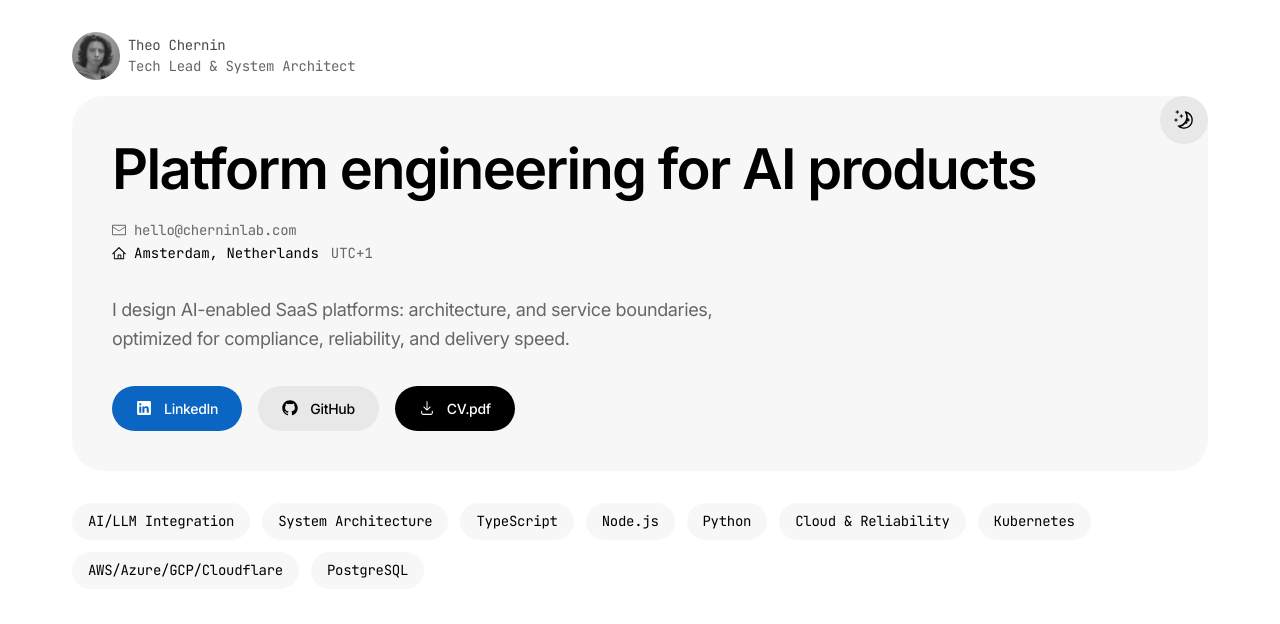
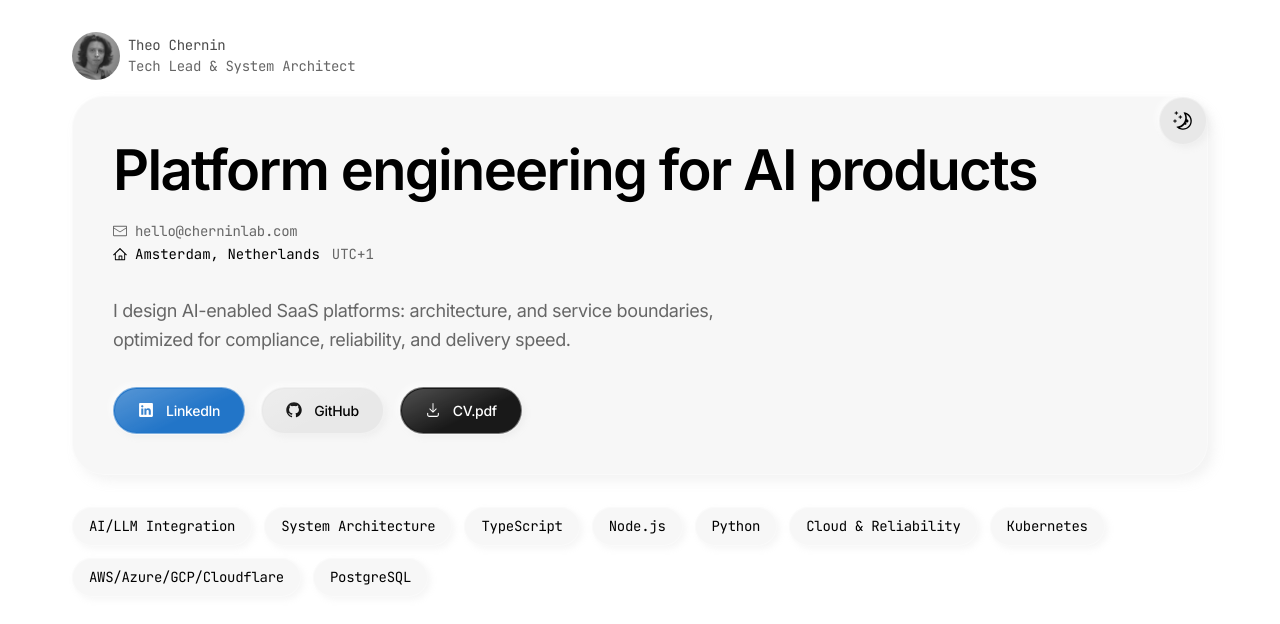
Before and after one commit to cherninlab/fedor-chernin-page, a React (Vite) app: page / in a window 1280 px wide. Shown: the top 624 px of the page. Built offline with nearby package versions, Linux system fonts and the light colour scheme.

Commit message:
Soften neumorphism and add frosted button styling

```diff
--- a/src/App.module.css
+++ b/src/App.module.css
@@ -7,8 +7,9 @@
 .themeToggle {
 	align-items: center;
 	background: var(--toggle-bg);
-	border: none;
+	border: 1px solid var(--surface-highlight-border);
 	border-radius: 24px;
+	box-shadow: var(--surface-shadow-soft);
 	color: var(--primary);
 	cursor: pointer;
 	display: flex;
@@ -18,12 +19,22 @@
 	position: absolute;
 	top: 0;
 	right: 0;
-	transition: background-color 0.3s;
+	transition:
+		background-color var(--transition-normal),
+		box-shadow var(--transition-fast),
+		transform var(--transition-fast);
 	width: 48px;
 }
 
 .themeToggle:hover {
 	background: var(--tag-hover);
+	box-shadow: var(--surface-shadow-raised);
+	transform: translateY(-1px);
+}
+
+.themeToggle:active {
+	box-shadow: var(--surface-shadow-pressed);
+	transform: translateY(0);
 }
 
 .themeToggle .icon {
@@ -33,7 +44,9 @@
 
 .card {
 	background: var(--card);
+	border: 1px solid var(--surface-highlight-border);
 	border-radius: 32px;
+	box-shadow: var(--surface-shadow-raised);
 	margin-bottom: 2rem;
 	padding: 2.5rem;
 	position: relative;
@@ -154,19 +167,40 @@
 
 .button {
 	align-items: center;
+	backdrop-filter: blur(6px) saturate(1.15);
+	-webkit-backdrop-filter: blur(6px) saturate(1.15);
+	border: 1px solid var(--glass-border);
 	border-radius: 100px;
+	box-shadow:
+		0 1px 0 var(--glass-edge),
+		var(--surface-shadow-soft);
 	display: inline-flex;
 	font-size: 0.875rem;
 	font-weight: 500;
 	gap: 0.75rem;
 	letter-spacing: -0.02em;
+	overflow: hidden;
 	padding: 0.75rem 1.5rem;
+	position: relative;
 	text-decoration: none;
-	transition: transform 0.2s;
+	transition:
+		transform var(--transition-fast),
+		box-shadow var(--transition-fast),
+		filter var(--transition-fast);
+}
+
+.button::before {
+	background: linear-gradient(155deg, var(--glass-overlay), transparent 60%);
+	border-radius: inherit;
+	content: "";
+	inset: 1px;
+	pointer-events: none;
+	position: absolute;
 }
 
 .button:hover {
-	transform: translateY(-2px);
+	filter: brightness(1.02);
+	transform: translateY(-1px);
 }
 
 .buttonIcon {
@@ -175,18 +209,32 @@
 }
 
 .linkedin {
-	background: #0a66c2;
+	background: #0a66c2e6;
 	color: white;
 }
 
 .secondary {
 	background: var(--tag);
+	border-color: var(--surface-highlight-border);
+	box-shadow: var(--surface-shadow-soft);
 	color: var(--primary);
 }
 
 .download {
-	background: var(--primary);
+	background: #000000e6;
 	color: var(--bg);
+}
+
+[data-theme="dark"] .download {
+	background: #ffffffe6;
+}
+
+.secondary:hover {
+	box-shadow: var(--surface-shadow-raised);
+}
+
+.secondary:active {
+	box-shadow: var(--surface-shadow-pressed);
 }
 
 .skills {
@@ -197,17 +245,14 @@
 
 .skill {
 	background: var(--card);
+	border: 1px solid var(--surface-highlight-border);
 	border-radius: 100px;
+	box-shadow: var(--surface-shadow-soft);
 	color: var(--primary);
 	font-family: "JetBrains Mono", monospace;
 	font-size: 0.875rem;
 	letter-spacing: -0.02em;
 	padding: 0.5rem 1rem;
-	transition: transform 0.2s;
-}
-
-.skill:hover {
-	transform: translateY(-2px);
 }
 
 @media (width <= 768px) {
--- a/src/styles/variables.css
+++ b/src/styles/variables.css
@@ -8,6 +8,15 @@
 	--tag-hover: #dadada;
 	--toggle-bg: #e8e8e8;
 	--toggle-icon: #000;
+	--surface-highlight-border: #ffffff5e;
+	--surface-shadow-border: #00000012;
+	--glass-border: #ffffff6b;
+	--glass-edge: #ffffff80;
+	--glass-overlay: #ffffff3d;
+	--surface-shadow-raised: 6px 6px 12px #b8b8b82b, -6px -6px 12px #ffffff99;
+	--surface-shadow-soft: 3px 3px 6px #b8b8b821, -3px -3px 6px #ffffffa3;
+	--surface-shadow-pressed:
+		inset 2px 2px 3px #b8b8b82e, inset -2px -2px 3px #ffffff7d;
 	--transition-fast: 0.2s;
 	--transition-normal: 0.3s;
 }
@@ -20,4 +29,13 @@
 	--tag: #2a2a2a;
 	--tag-hover: #3a3a3a;
 	--toggle-bg: #2a2a2a;
+	--surface-highlight-border: #ffffff0f;
+	--surface-shadow-border: #00000099;
+	--glass-border: #ffffff1f;
+	--glass-edge: #ffffff1f;
+	--glass-overlay: #ffffff14;
+	--surface-shadow-raised: 6px 6px 12px #0000005c, -6px -6px 12px #ffffff04;
+	--surface-shadow-soft: 3px 3px 6px #0000004f, -3px -3px 6px #ffffff03;
+	--surface-shadow-pressed:
+		inset 2px 2px 3px #00000063, inset -2px -2px 3px #ffffff05;
 }
```
